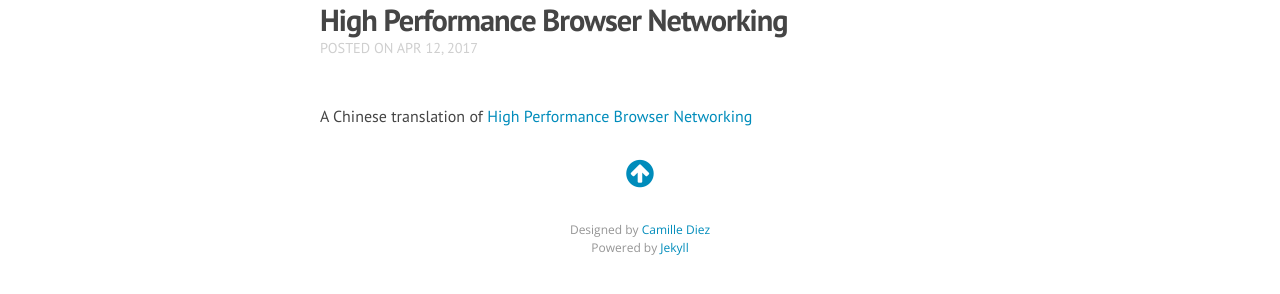
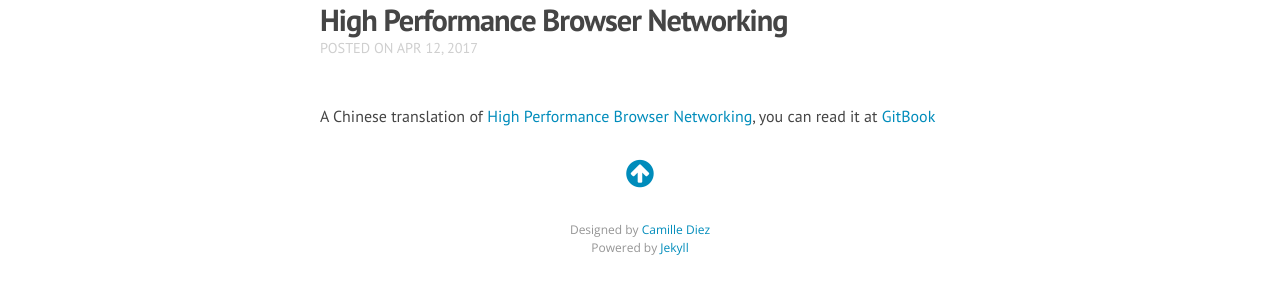
Before and after one commit to quheng/quheng.github.io, a Jekyll site: the page built from _posts/2017-04-12-hpbn.markdown, in a window 1280 px wide. Shown: the part 475-769 px from the top of the page. Built offline with Jekyll 4.4.1, drawn with Linux system fonts in a browser that asks for light colours; nearby versions of some CDN libraries; Markdown is read by kramdown in place of the engine named in the settings.

Commit message:
update post

```diff
--- a/_posts/2017-04-12-hpbn.markdown
+++ b/_posts/2017-04-12-hpbn.markdown
@@ -6,4 +6,4 @@ categories: translation
 ---
 
 A Chinese translation of [High Performance
-Browser Networking](https://hpbn.co)
+Browser Networking](https://hpbn.co), you can read it at [GitBook](https://quheng.gitbooks.io/high-performance-browser-networking/content/)
```
